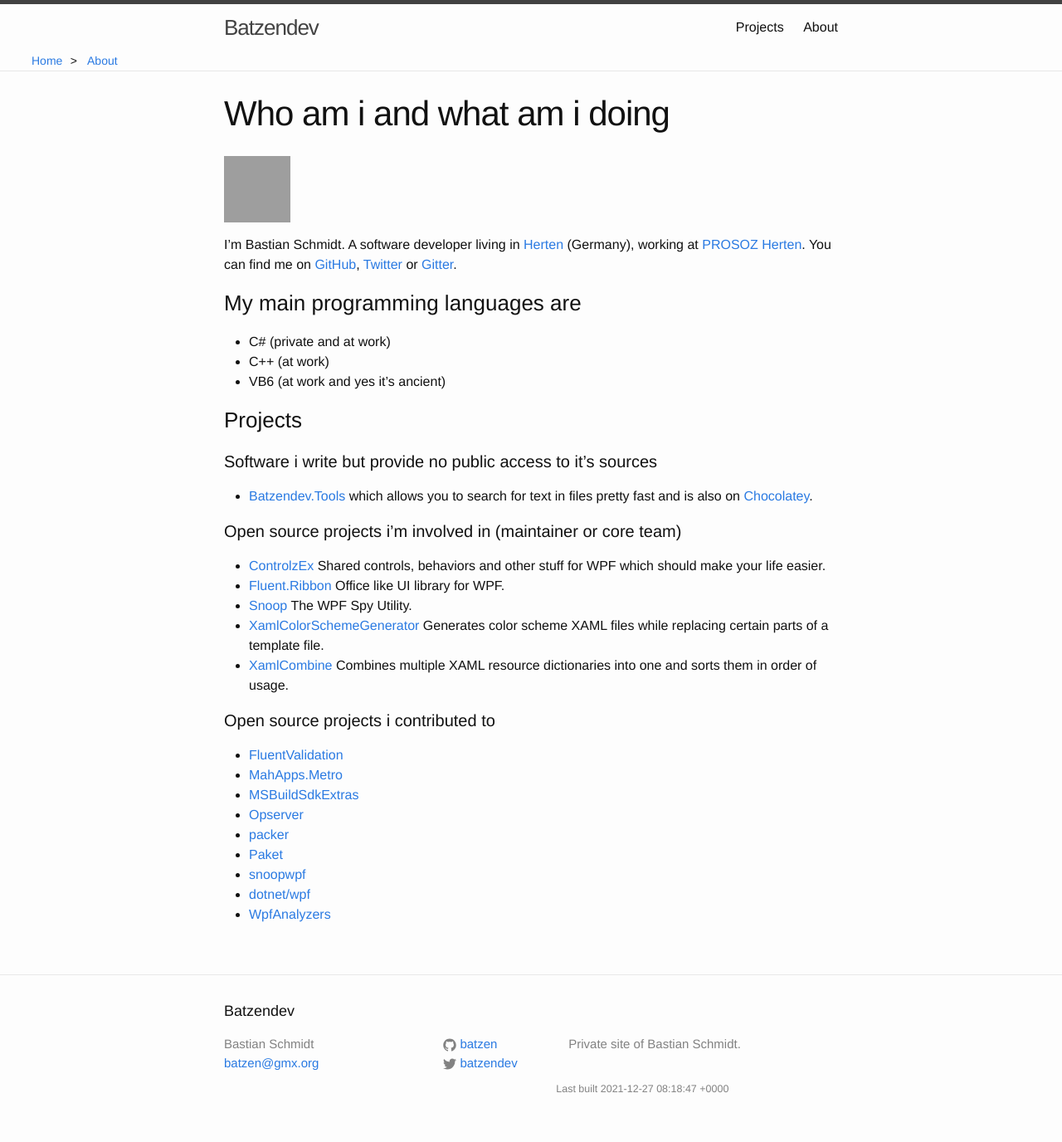
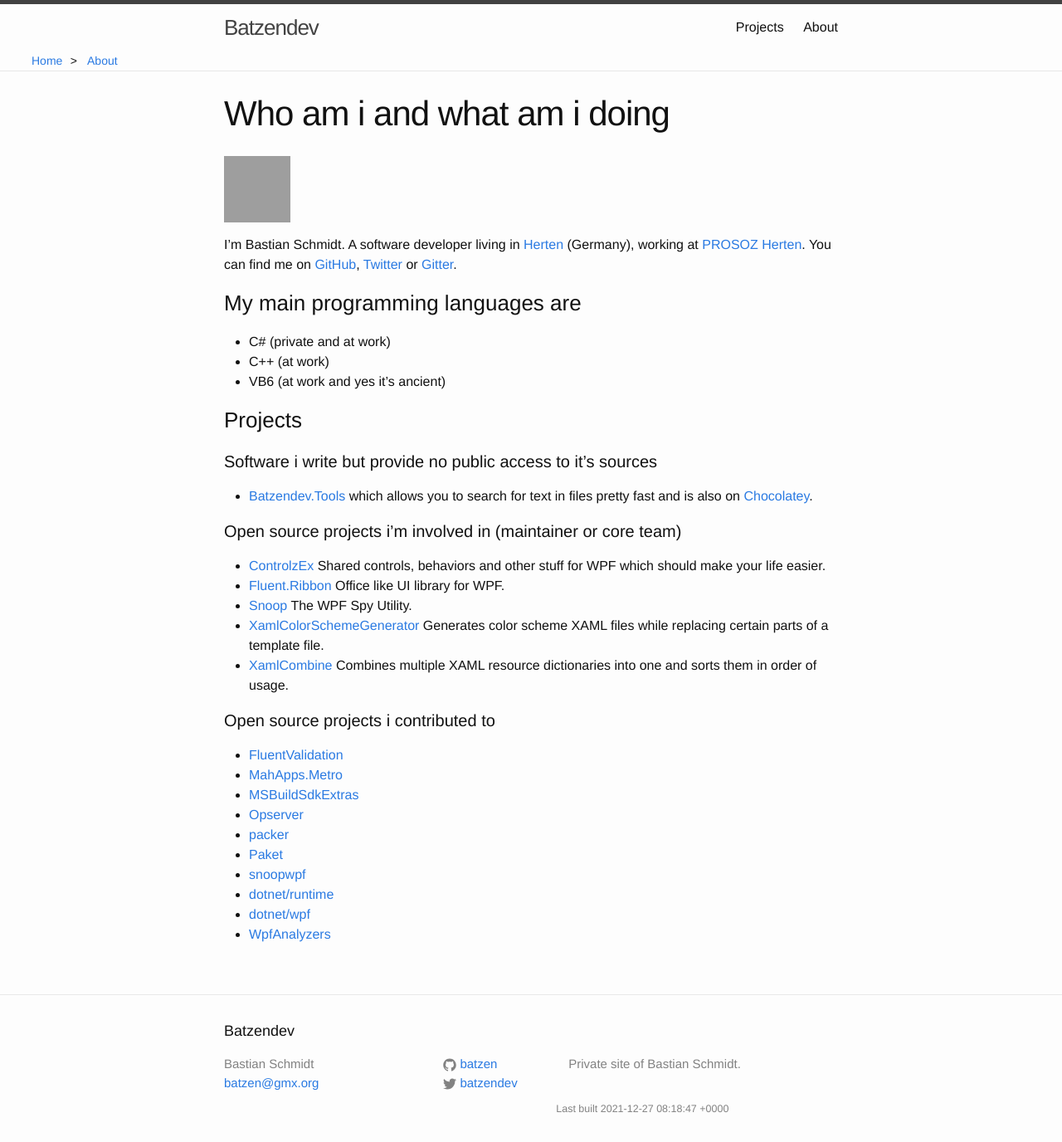
Before and after one commit to batzen/batzen.github.io, a Jekyll site: the page built from about.md, in a window 1280 px wide. Shown: the whole page at 83% size. Built offline with Jekyll 4.4.1, drawn with Linux system fonts in a browser that asks for light colours; before the commit the page ends 1352 px from its top, so only the background shows below that; grey boxes are pictures that could not be loaded.

Commit message:
Adding contributions to runtime

```diff
--- a/about.md
+++ b/about.md
@@ -39,5 +39,6 @@ You can find me on [GitHub](https://github.com/{{ site.github_username }}), [Twi
 - [packer](https://github.com/hashicorp/packer)
 - [Paket](https://github.com/fsprojects/Paket)
 - [snoopwpf](https://github.com/cplotts/snoopwpf)
+- [dotnet/runtime](https://github.com/dotnet/runtime)
 - [dotnet/wpf](https://github.com/dotnet/wpf)
 - [WpfAnalyzers](https://github.com/DotNetAnalyzers/WpfAnalyzers)
```
